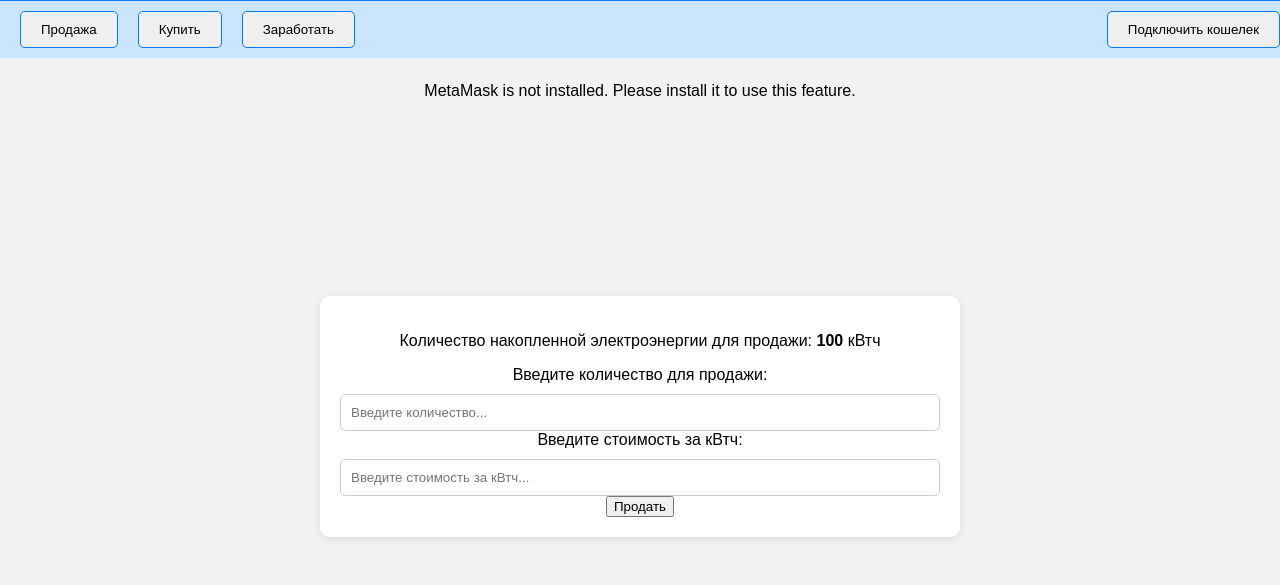
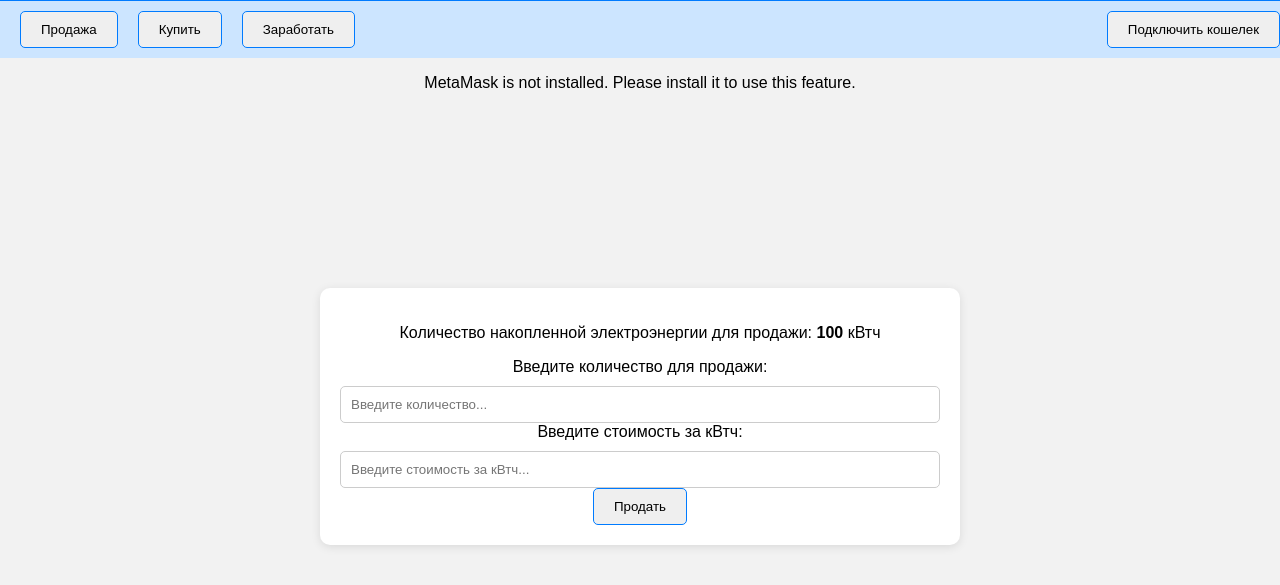
Before and after one commit to Maeatik/lightning, a website: page index.html in a window 1280 px wide. Shown: the part 99-684 px from the top of the page. Drawn offline with Linux system fonts and the light colour scheme.

Commit message:
fix: reload

```diff
--- a/index.html
+++ b/index.html
@@ -32,8 +32,8 @@
             <label for="price">Введите стоимость за кВтч:</label>
             <input type="number" id="price" name="price" placeholder="Введите стоимость за кВтч...">
             <br>
-            <button id="sellButton">Продать</button>
         </form>
+        <button id="sellButton" class="button">Продать</button>
     </div>
 
     <div id="offer-list" class="form">
--- a/script.js
+++ b/script.js
@@ -74,7 +74,7 @@ async function showForm() {
 }
 
 async function sellEnergy() {
-     var amountInput = document.getElementById('amount');
+    var amountInput = document.getElementById('amount');
     var priceInput = document.getElementById('price');
     var amountForSaleElement = document.getElementById('amountForSale');
 
@@ -103,7 +103,6 @@ async function sellEnergy() {
 
         addSaleRow(amount, price)
 
-        // Очищаем поля ввода после продажи (это просто пример)
         amountInput.value = '';
         priceInput.value = '';
     } else {
```
Also changed, not shown: dist/bundle.js.
